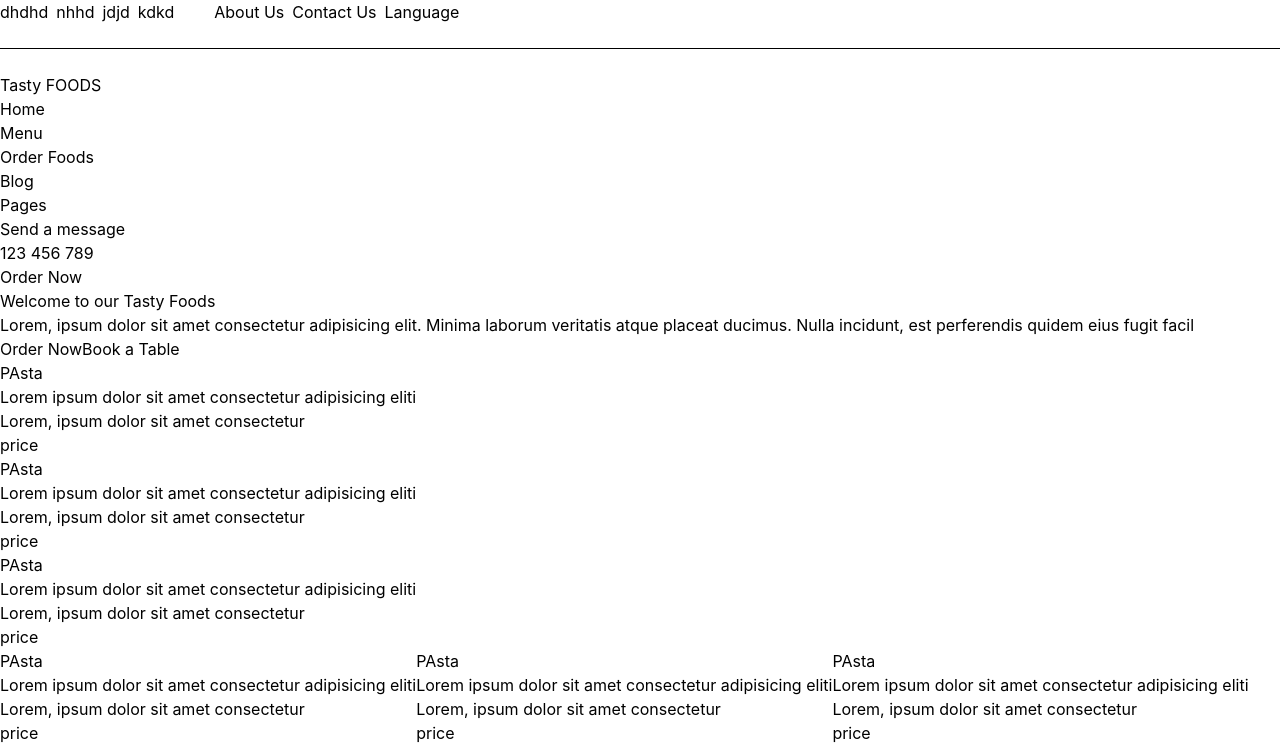
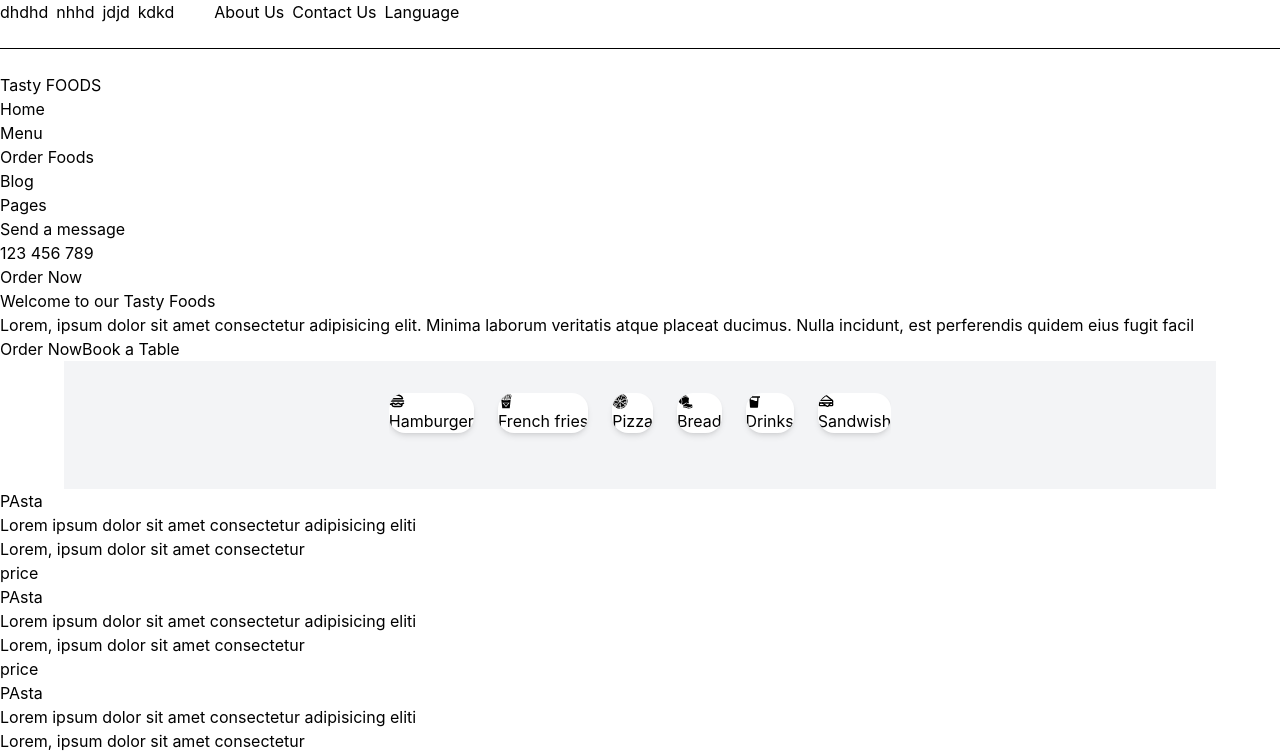
Before and after one commit to neducod/tasty-landingpage, a React (Vite) app: page / in a window 1280 px wide. Shown: the top 756 px of the page. Built offline with nearby package versions, Linux system fonts and the light colour scheme.

Commit message:
header section plus reacts icons added

```diff
--- a/src/Header.jsx
+++ b/src/Header.jsx
@@ -1,39 +1,46 @@
 import { useState } from 'react'
 import './App.css'
+
+import { PiHamburgerBold } from "react-icons/pi";
+import { GiFrenchFries } from "react-icons/gi";
+import { GiFullPizza } from "react-icons/gi";
+import { GiSlicedBread } from "react-icons/gi";
+import { RiDrinks2Fill } from "react-icons/ri";
+import { LuSandwich } from "react-icons/lu";
 
 function Header(){
     return(
         <>
-            <section>
+            <section className='bg-gray-100 flex flex-row gap-4 justify-center items-center relative max-w-6xl mx-auto px-4 py-8'>
                 {/* aSMALLER SCREEN */}
-                <div>
-                    <div>
-                        <img src="" alt="" />
-                        <p></p>
+                <div className='flex gap-6 overflow-x-auto scroll-smooth snap-x snap-mandatory scrollbar-hide pb-6'>
+                    <div className='overflow-hidden rounded-2xl bg-white shadow-md transition-transform duration-300 hover:scale-[1.02]' >
+                        <PiHamburgerBold />
+                        <p>Hamburger</p>
                     </div>
-                    <div>
-                        <img src="" alt="" />
-                        <p></p>
+                    <div className='overflow-hidden rounded-2xl bg-white shadow-md transition-transform duration-300 hover:scale-[1.02]'>
+                        <GiFrenchFries />
+                        <p>French fries</p>
                     </div>
-                    <div>
-                        <img src="" alt="" />
-                        <p></p>
+                    <div className='overflow-hidden rounded-2xl bg-white shadow-md transition-transform duration-300 hover:scale-[1.02]'>
+                        <GiFullPizza />
+                        <p>Pizza</p>
                     </div>
-                    <div>
-                        <img src="" alt="" />
-                        <p></p>
+                    <div className='overflow-hidden rounded-2xl bg-white shadow-md transition-transform duration-300 hover:scale-[1.02]'>
+                        <GiSlicedBread />
+                        <p>Bread</p>
                     </div>
-                    <div>
-                        <img src="" alt="" />
-                        <p></p>
+                    <div className='overflow-hidden rounded-2xl bg-white shadow-md transition-transform duration-300 hover:scale-[1.02]'>
+                        <RiDrinks2Fill />
+                        <p>Drinks</p>
                     </div>
-                    <div>
-                        <img src="" alt="" />
-                        <p></p>
+                    <div className='overflow-hidden rounded-2xl bg-white shadow-md transition-transform duration-300 hover:scale-[1.02]'>
+                        <LuSandwich />
+                        <p>Sandwish</p>
                     </div>
                 </div>
             </section>
-            <section>
+            <section className='hidden'>
                 {/* larger screen */}
                 <div>
                     <div>
```
Also changed, not shown: src/App.jsx (+9 -0 lines).
